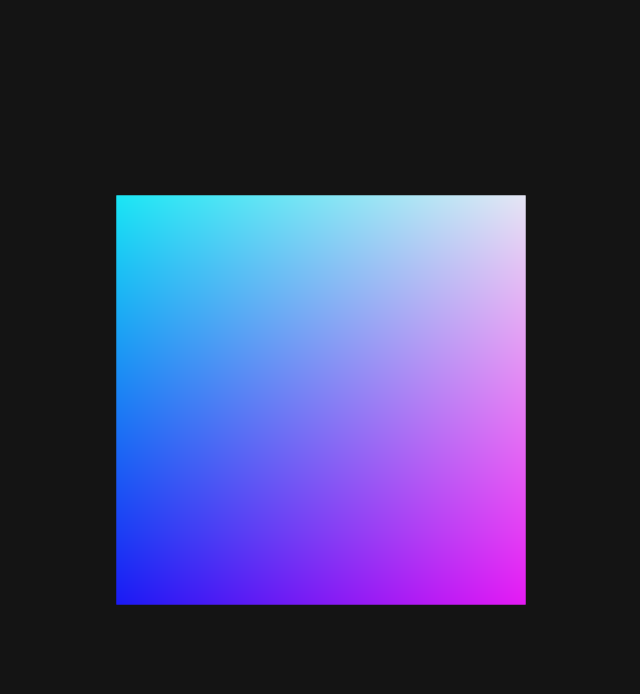
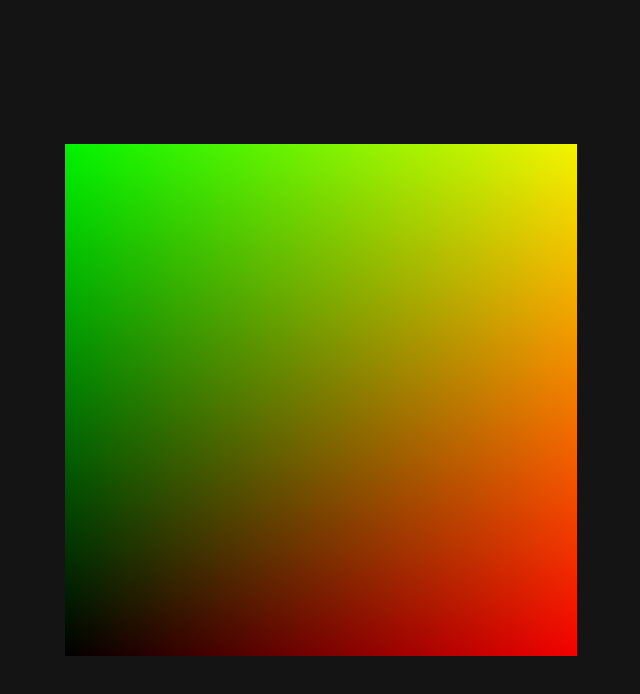
Before and after one commit to Echtzeit-Computergrafik-SS24/Reference, a plain HTML site: page 04-12-first-shader/index.html in a window 1280 px wide. Shown: the whole page, without its empty margins (319-959 px from the left). Drawn offline with Linux system fonts and the light colour scheme.

Commit message:
Added onResize callback to first shader reference

```diff
--- a/04-12-first-shader/index.html
+++ b/04-12-first-shader/index.html
@@ -38,7 +38,10 @@
 
     // Get the WebGL context
     const canvas = document.getElementById('canvas');
-    const gl = canvas.getContext('webgl2');
+    const gl = canvas.getContext('webgl2', {
+        alpha: true,
+        premultipliedAlpha: false,
+    });
 
     // Basic render loop wrapper.
     function setRenderLoop(callback) {
@@ -48,6 +51,20 @@
         }
         requestAnimationFrame(renderLoop);
     }
+
+    // Resize callback
+    let _resizeCallback = null;
+    canvas.addEventListener("resize", () => {
+        if (_resizeCallback)
+        {
+            _resizeCallback(canvas.clientWidth, canvas.clientHeight);
+        }
+    });
+    function onResize(callback) {
+        _resizeCallback = callback;
+        _resizeCallback(canvas.clientWidth, canvas.clientHeight);
+    }
+
 </script>
 
 <script>
@@ -58,10 +75,10 @@
     // Define the vertex positions of a triangle as a flat buffer of 2d
     // coordinates in a space ranging from -1 to +1 in both X and Y.
     const vertexPositions = new Float32Array([
-        -.8, -.8, // bottom left
-        +.8, -.8, // bottom right
-        -.8, +.8, // top left
-        +.8, +.8, // top right
+        -1, -1, // bottom left
+        +1, -1, // bottom right
+        -1, +1, // top left
+        +1, +1, // top right
     ]);
 
     // Create the position buffer in WebGL...
@@ -109,11 +126,15 @@
     const fragmentShaderSource = `#version 300 es
         precision mediump float;
         uniform float u_time;
+        uniform float u_width;
+        uniform float u_height;
         out vec4 o_fragColor;
         void main() {
-        vec2 rg = gl_FragCoord.xy / 512.0;
-        float b = abs(sin(u_time / 1000.0));
-    	o_fragColor = vec4(rg, b, 1.0);
+            float t = abs(sin(u_time / 1000.0));
+            float r = (gl_FragCoord.x / u_width);
+            float g = (gl_FragCoord.y / u_height);
+            float b = 0.0;
+            o_fragColor = vec4(r, g, b, t);
         }
         `;
 
@@ -168,7 +189,11 @@
 
     // Get the location of the uniform from the shader so we can address it
     const timeUniform = gl.getUniformLocation(shaderProgram, "u_time");
+    const widthUniform = gl.getUniformLocation(shaderProgram, "u_width");
+    const heightUniform = gl.getUniformLocation(shaderProgram, "u_height");
 
+    /// The render loop function is called every frame.
+    /// The `time` parameter contains a timestamp in milliseconds.
     function myRenderLoop(time) {
         // Update the uniform's value
         gl.uniform1f(timeUniform, time);
@@ -189,6 +214,13 @@
         }
     }
     setRenderLoop(myRenderLoop);
+
+    /// Whenever the size of the display window changes, update the width-
+    /// and height-uniforms.
+    onResize((width, height) => {
+        gl.uniform1f(widthUniform, width);
+        gl.uniform1f(heightUniform, height);
+    })
 </script>
 
 </html>
```
Lines whose indentation alone changed are shown as unchanged.
